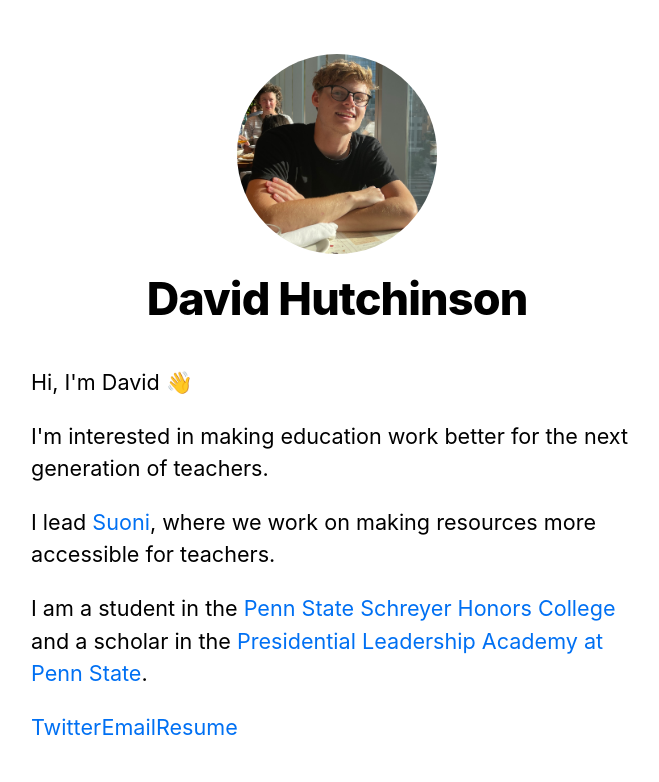
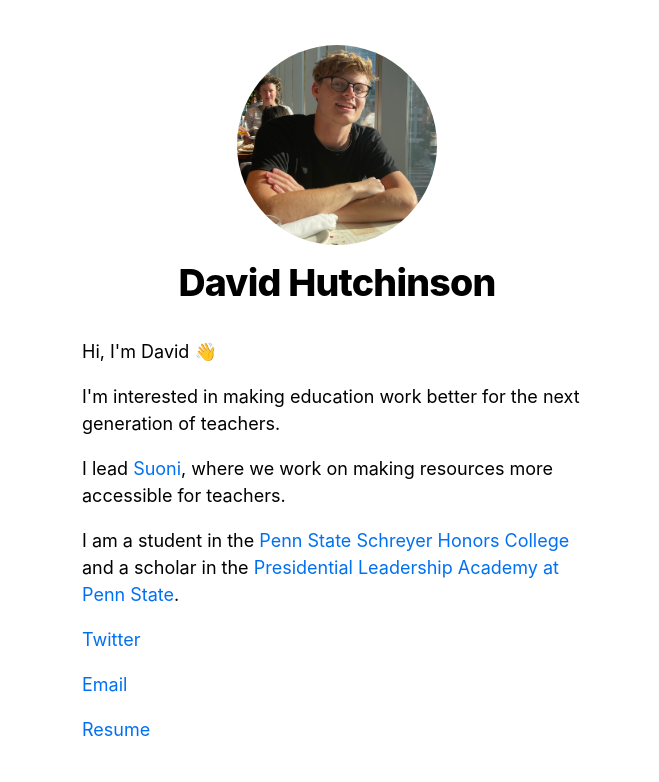
Before and after one commit to dvdhutch/dvdhutch-personal-site, a Next.js app: page / in a window 1280 px wide. Shown: the top 782 px of the page, without its empty margins (303-962 px from the left). Built offline with nearby package versions, Linux system fonts and the light colour scheme.

Commit message:
new links revert

```diff
--- a/pages/index.js
+++ b/pages/index.js
@@ -26,9 +26,9 @@ export default function Home({ allPostsData }) {
         <p> I lead <a href="https://suoni-build-3.webflow.io/">Suoni</a>, where we work on making resources more accessible for teachers. </p>
         <p> I am a student in the <a href="https://www.shc.psu.edu">Penn State Schreyer Honors College</a> and a scholar in the <a href="https://www.academy.psu.edu">Presidential Leadership Academy at Penn State</a>.
         </p>
-        <p> <a href="https://twitter.com/dvdhutch">Twitter</a>
-        <a href="mailto:davidmhutchinson@hotmail.com">Email</a>
-        <a href="https://drive.google.com/file/d/1k3JSrN3WBgRfVW_7n5N2oYpYJyrzM0oG/view?usp=sharing">Resume</a></p>
+        <p> <a href="https://twitter.com/dvdhutch">Twitter</a></p>
+        <p> <a href="mailto:davidmhutchinson@hotmail.com">Email</a></p>
+        <p> <a href="https://drive.google.com/file/d/1k3JSrN3WBgRfVW_7n5N2oYpYJyrzM0oG/view?usp=sharing">Resume</a></p>
       </section>
 
       <section className={`${utilStyles.headingMd} ${utilStyles.padding1px}`}>
--- a/styles/global.css
+++ b/styles/global.css
@@ -5,7 +5,7 @@ body {
   font-family: -apple-system, BlinkMacSystemFont, Segoe UI, Roboto, Oxygen, Ubuntu,
     Cantarell, Fira Sans, Droid Sans, Helvetica Neue, sans-serif;
   line-height: 1.6;
-  font-size: 18px;
+  font-size: 15px;
 }
 
 * {
```
